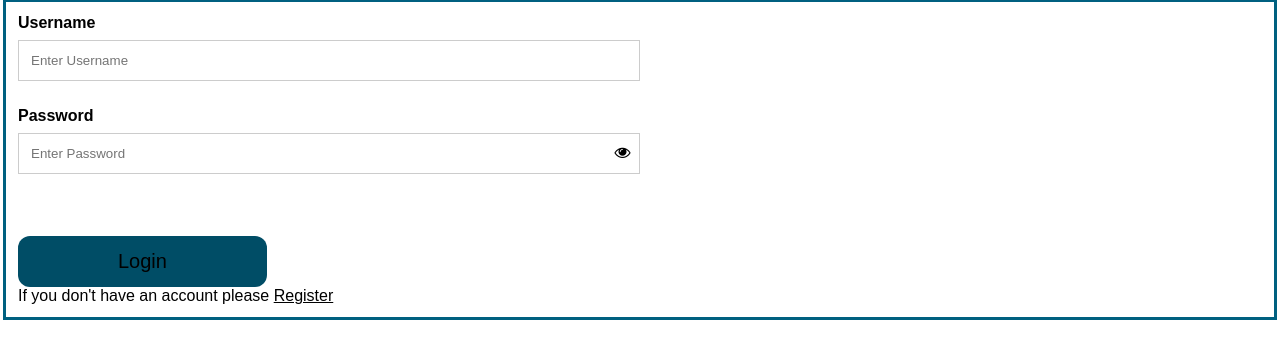
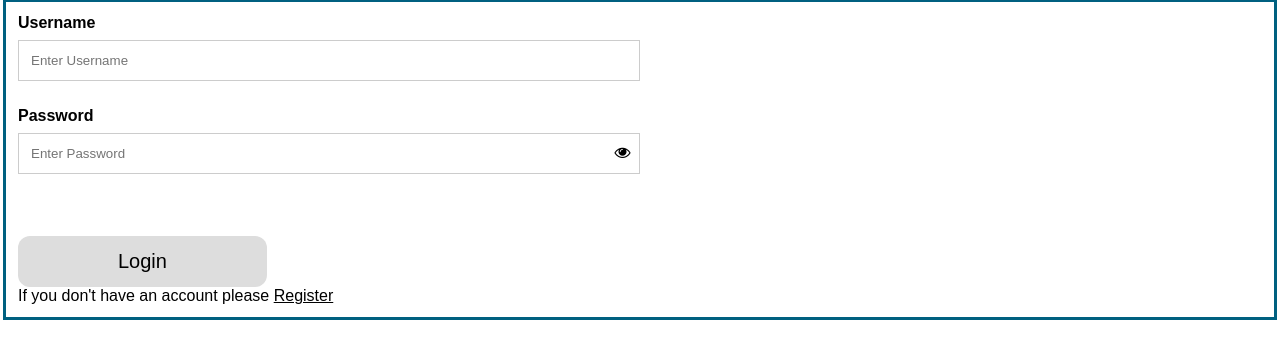
Before and after one commit to HabibaNour/Group-Project, a Flask app: a page that uses templates/nav.html in a window 1280 px wide, with the pointer over the restyled element. Shown: the part 105-464 px from the top of the page. Run offline with Flask 3, Linux system fonts and the light colour scheme.

Commit message:
fixed mistype

```diff
--- a/static/style.css
+++ b/static/style.css
@@ -86,10 +86,6 @@ input[type=text], input[type=password], input[type=email] {
     font-size: 20px;
     border-radius:12px;
 
-  }
-
-  button:hover {
-    background-color: #004d66;
   }
 
   a:link{
```
